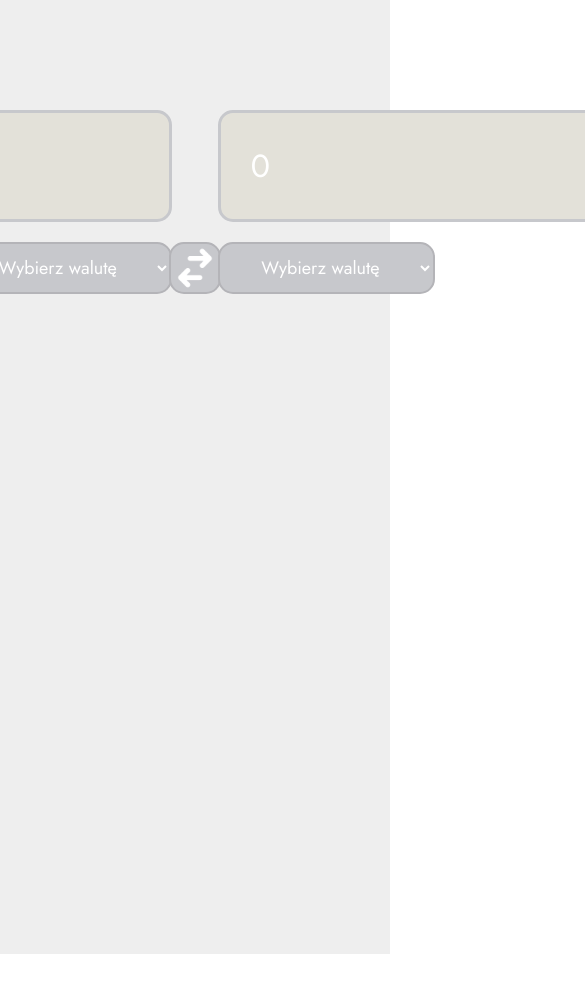
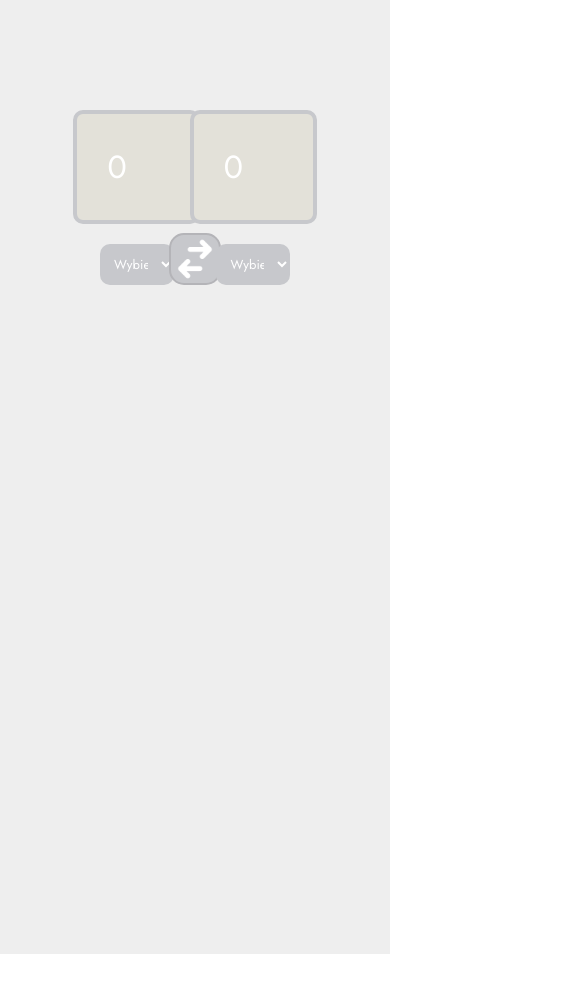
Before and after one commit to Nuclear303/OKantor, a React (Create React App) app: page / in a window 390 px wide. Shown: the top 992 px of the page, 585 px wide, since content can reach past the window. Built offline with nearby package versions, Linux system fonts and the light colour scheme.

Commit message:
added responsiveness

```diff
--- a/src/components/Converter/Converter.css
+++ b/src/components/Converter/Converter.css
@@ -24,3 +24,12 @@
     flex-direction: column-reverse;
     gap: 20px;
 }
+@media screen and (max-width:1024px) {
+    .converter-column-1, .converter-column-3{
+        width: 40%;
+        align-items: center;
+    }
+    .converter-column-2{
+        width: 22.5%;
+    }
+}
--- a/src/components/Select/Select.css
+++ b/src/components/Select/Select.css
@@ -1,12 +1,19 @@
 select{
     background-color: var(--medium-blue);
-    border: 2px solid var(--dark-blue);
+    border:none;
     font-size:18px;
     padding: 10px;
     width: 50%;
-    border-radius: 15px;
+    border-radius: 10px;
     text-align: center;
 }
 select:focus{
     outline:none !important;
 }
+
+@media screen and (max-width:1024px){
+    select{
+        width:100%;
+        font-size: small;
+    }
+}
--- a/src/components/ValueArea/ValueArea.css
+++ b/src/components/ValueArea/ValueArea.css
@@ -1,11 +1,18 @@
 textarea{
+    width: auto;
     resize: none;
     background-color: var(--gray-blue);
-    border: 3px solid var(--medium-blue);
-    border-radius: 15px;
+    border: 4px solid var(--medium-blue);
+    border-radius: 10px;
     padding: 30px;
     font-size: 32px;
 }
 textarea:focus{
     outline: none !important;
 }
+
+@media screen and (max-width:1024px){
+    textarea{
+        width:80%
+    }
+}
```
